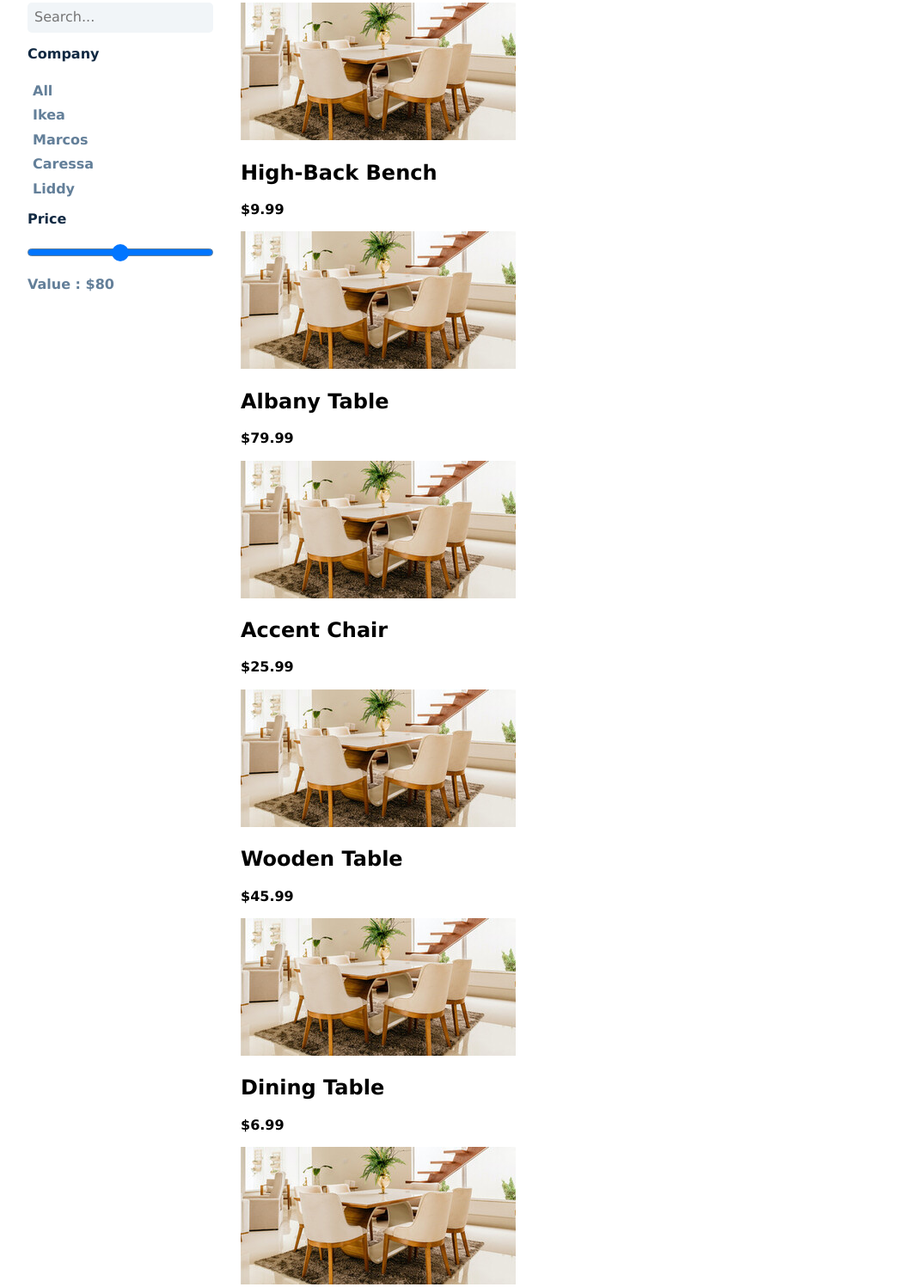
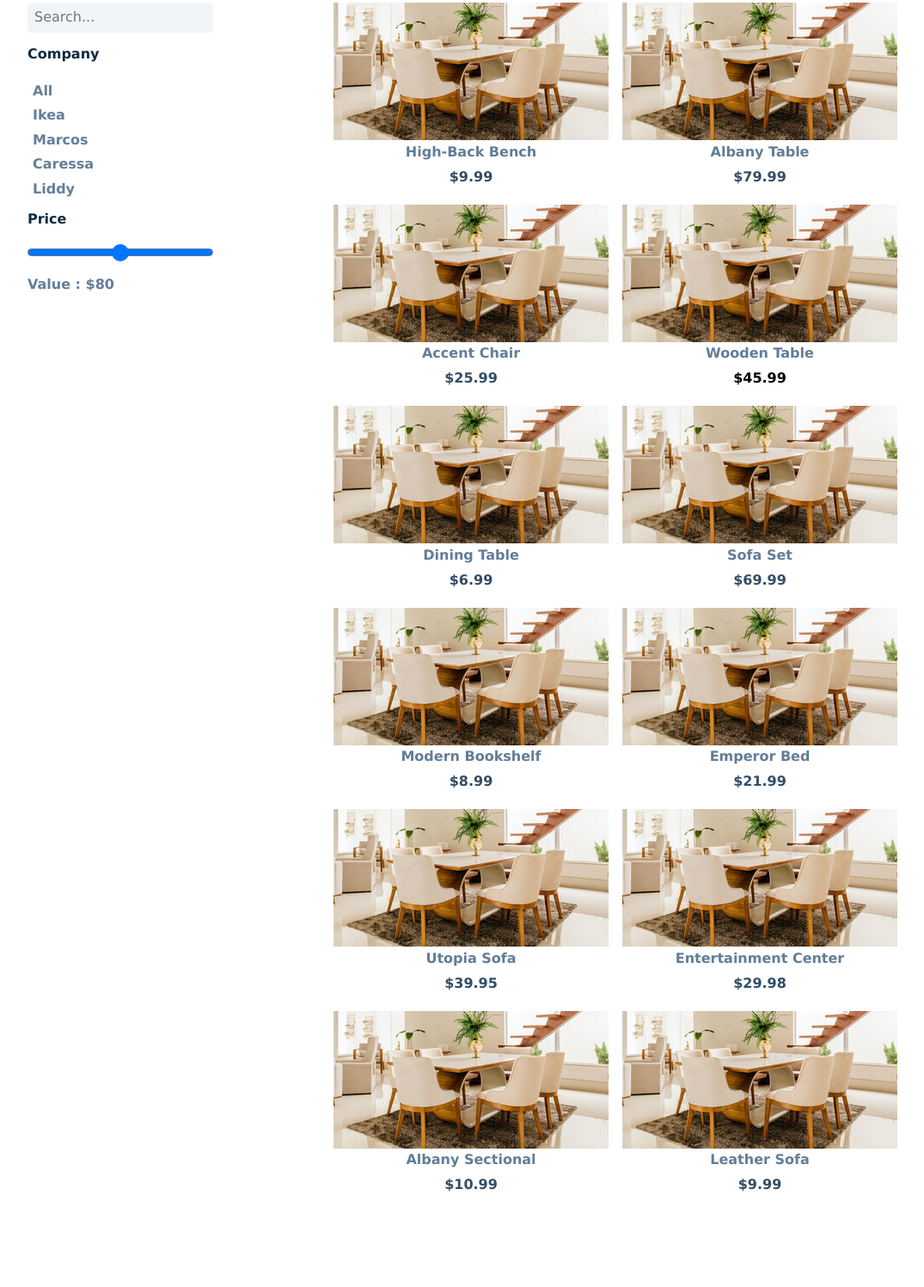
Before and after one commit to volodons/online-store, a plain HTML site: page task2_8/pages/products.html in a window 1280 px wide. Shown: the part 296-1793 px from the top of the page at 86% size, without its empty margins (48-1123 px from the left). Drawn offline with Linux system fonts and the light colour scheme.

Commit message:
Style Products section of Products page

```diff
--- a/task2_8/pages/products.html
+++ b/task2_8/pages/products.html
@@ -73,114 +73,114 @@
         />
         <p class="price-filter-description">Value : <span>$80</span></p>
       </section>
-      <main>
-        <article>
+      <main class="products">
+        <article class="product">
           <img
             src="../images/template-image.jpg"
             alt="Template Image"
             title="Template Image"
           />
-          <h2>High-Back Bench</h2>
-          <p>$9.99</p>
+          <h2 class="product__name">High-Back Bench</h2>
+          <p class="product__price">$9.99</p>
         </article>
-        <article>
+        <article class="product">
           <img
             src="../images/template-image.jpg"
             alt="Template Image"
             title="Template Image"
           />
-          <h2>Albany Table</h2>
-          <p>$79.99</p>
+          <h2 class="product__name">Albany Table</h2>
+          <p class="product__price">$79.99</p>
         </article>
-        <article>
+        <article class="product">
           <img
             src="../images/template-image.jpg"
             alt="Template Image"
             title="Template Image"
           />
-          <h2>Accent Chair</h2>
-          <p>$25.99</p>
+          <h2 class="product__name">Accent Chair</h2>
+          <p class="product__price">$25.99</p>
         </article>
-        <article>
+        <article class="product">
           <img
             src="../images/template-image.jpg"
             alt="Template Image"
             title="Template Image"
           />
-          <h2>Wooden Table</h2>
-          <p>$45.99</p>
+          <h2 class="product__name">Wooden Table</h2>
+          <p class="class=product__price">$45.99</p>
         </article>
-        <article>
+        <article class="product">
           <img
             src="../images/template-image.jpg"
             alt="Template Image"
             title="Template Image"
           />
-          <h2>Dining Table</h2>
-          <p>$6.99</p>
+          <h2 class="product__name">Dining Table</h2>
+          <p class="product__price">$6.99</p>
         </article>
-        <article>
+        <article class="product">
           <img
             src="../images/template-image.jpg"
             alt="Template Image"
             title="Template Image"
           />
-          <h2>Sofa Set</h2>
-          <p>$69.99</p>
+          <h2 class="product__name">Sofa Set</h2>
+          <p class="product__price">$69.99</p>
         </article>
-        <article>
+        <article class="product">
           <img
             src="../images/template-image.jpg"
             alt="Template Image"
             title="Template Image"
           />
-          <h2>Modern Bookshelf</h2>
-          <p>$8.99</p>
+          <h2 class="product__name">Modern Bookshelf</h2>
+          <p class="product__price">$8.99</p>
         </article>
-        <article>
+        <article class="product">
           <img
             src="../images/template-image.jpg"
             alt="Template Image"
             title="Template Image"
           />
-          <h2>Emperor Bed</h2>
-          <p>$21.99</p>
+          <h2 class="product__name">Emperor Bed</h2>
+          <p class="product__price">$21.99</p>
         </article>
-        <article>
+        <article class="product">
           <img
             src="../images/template-image.jpg"
             alt="Template Image"
             title="Template Image"
           />
-          <h2>Utopia Sofa</h2>
-          <p>$39.95</p>
+          <h2 class="product__name">Utopia Sofa</h2>
+          <p class="product__price">$39.95</p>
         </article>
-        <article>
+        <article class="product">
           <img
             src="../images/template-image.jpg"
             alt="Template Image"
             title="Template Image"
           />
-          <h2>Entertainment Center</h2>
-          <p>$29.98</p>
+          <h2 class="product__name">Entertainment Center</h2>
+          <p class="product__price">$29.98</p>
         </article>
-        <article>
+        <article class="product">
           <img
             src="../images/template-image.jpg"
             alt="Template Image"
             title="Template Image"
           />
-          <h2>Albany Sectional</h2>
-          <p>$10.99</p>
+          <h2 class="product__name">Albany Sectional</h2>
+          <p class="product__price">$10.99</p>
         </article>
-        <article>
+        <article class="product">
           <img
             src="../images/template-image.jpg"
             alt="Template Image"
             title="Template Image"
           />
-          <h2>Leather Sofa</h2>
-          <p>$9.99</p>
+          <h2 class="product__name">Leather Sofa</h2>
+          <p class="product__price">$9.99</p>
         </article>
       </main>
     </section>
--- a/task2_8/styles/style.scss
+++ b/task2_8/styles/style.scss
@@ -105,6 +105,7 @@ body {
   display: flex;
   flex-wrap: wrap;
   column-gap: 1rem;
+  row-gap: 1rem;
   justify-content: center;
   align-items: stretch;
   margin-bottom: 1rem;
```
Also changed, not shown: task2_8/index.html (+0 -1 lines), task2_8/styles/style.css, 1 other file.
